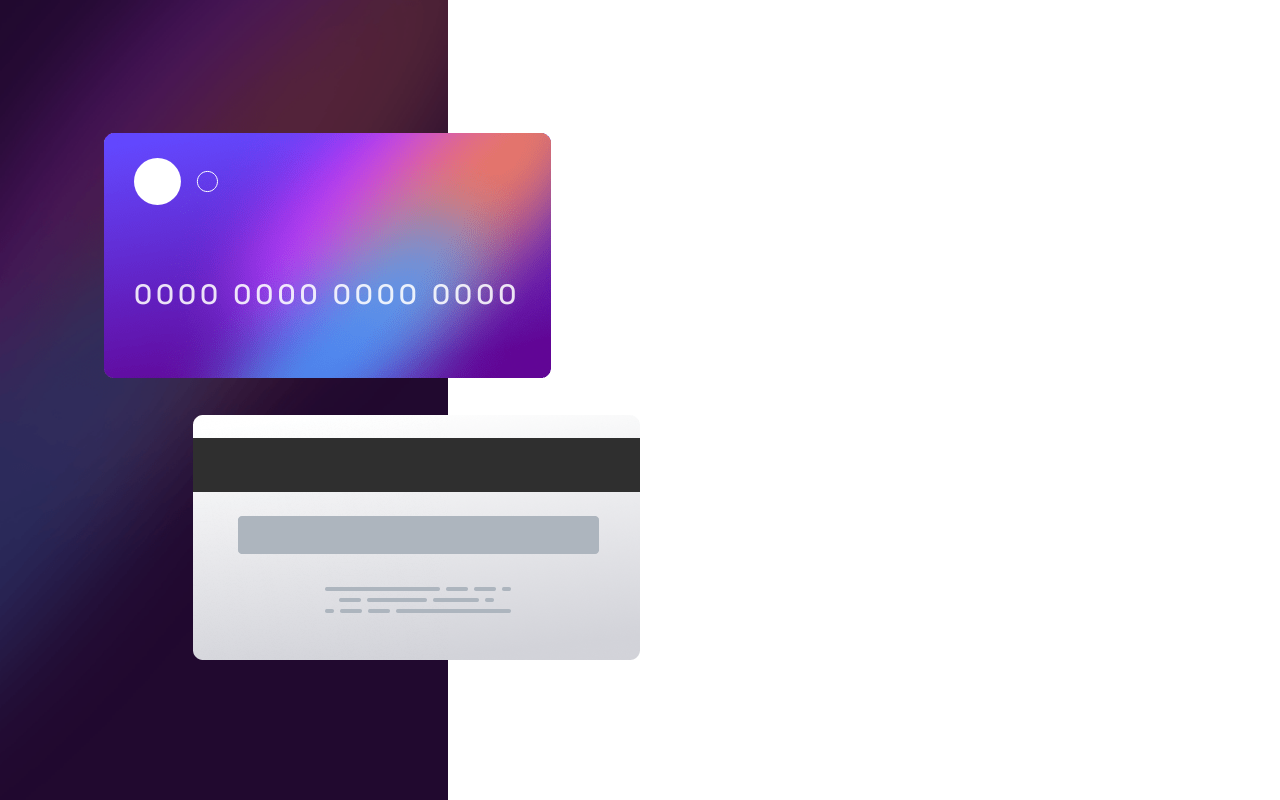
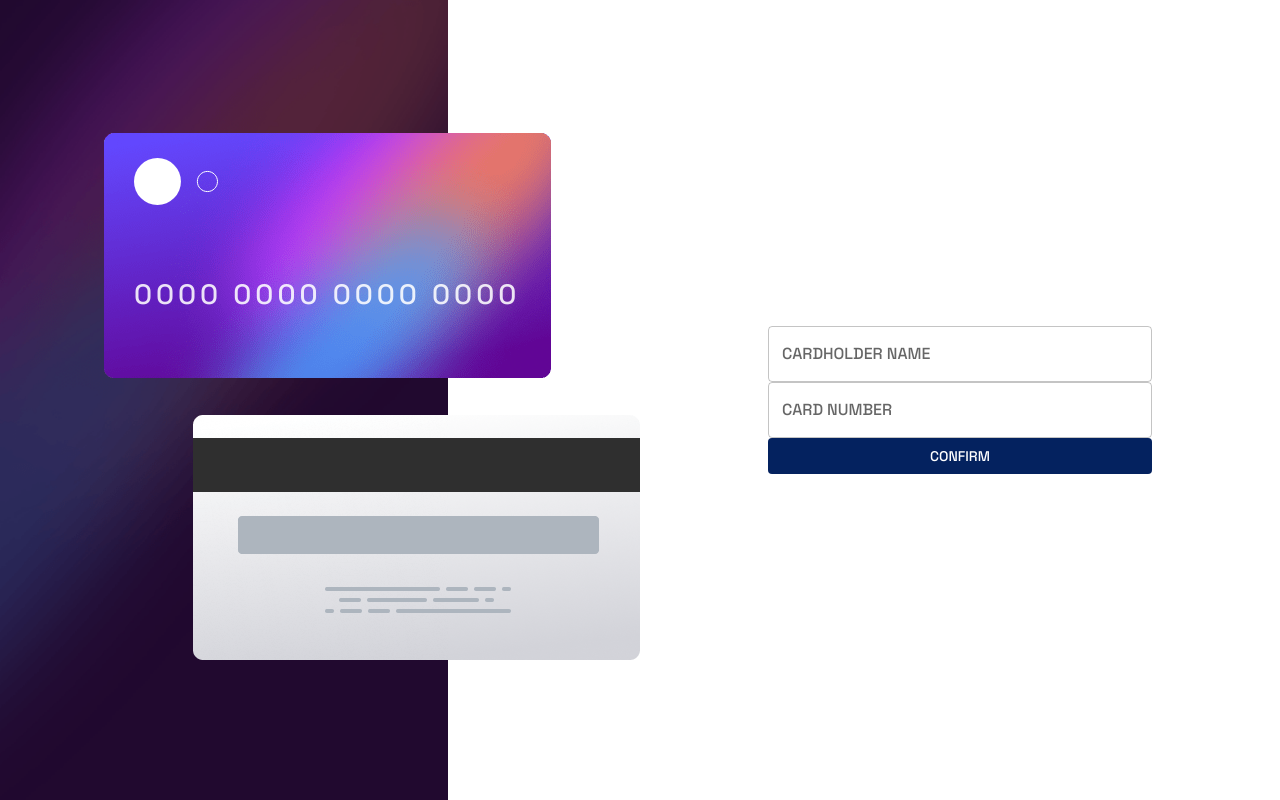
Before and after one commit to DepetrisFe/interactive-card-challenge, a React (Vite) app: page / in a window 1280 px wide. Built offline with nearby package versions, Linux system fonts and the light colour scheme.

Commit message:
basic form settings

```diff
--- a/package.json
+++ b/package.json
@@ -11,6 +11,7 @@
   "dependencies": {
     "@emotion/react": "^11.10.5",
     "@emotion/styled": "^11.10.5",
+    "@mui/lab": "^5.0.0-alpha.113",
     "@mui/material": "^5.11.1",
     "@mui/styles": "^5.11.1",
     "react": "^18.2.0",
--- a/src/mainPage/index.tsx
+++ b/src/mainPage/index.tsx
@@ -1,11 +1,16 @@
 import { useStyles } from "./styles";
-import { Box, Grid, Typography } from "@mui/material";
 import BgCardFront from "../assets/bg-card-front.png";
 import BgCardBack from "../assets/bg-card-back.png";
 import CardLogo from "../assets/card-logo.svg";
+import { Box, Grid, TextField, Typography } from "@mui/material";
+import { LoadingButton } from "@mui/lab";
 
 const MainPage = () => {
   const classes = useStyles();
+
+  const handleSubmit = () => {
+    window.alert("haciendo submit");
+  };
 
   return (
     <Grid container className={classes.root}>
@@ -33,7 +38,33 @@ const MainPage = () => {
           </Box>
         </Box>
       </Grid>
-      <Grid item xs={6} className={classes.formSection}></Grid>
+      <Grid item xs={6} className={classes.formSection}>
+        <Box
+          component="form"
+          onSubmit={handleSubmit}
+          noValidate
+          className={classes.formContainer}
+        >
+          <TextField
+            name="cardName"
+            label={"cardholder name".toUpperCase()}
+            autoComplete="off"
+          />
+          <TextField
+            name="cardNumber"
+            label={"card number".toUpperCase()}
+            autoComplete="off"
+          />
+          <LoadingButton
+            type="submit"
+            fullWidth
+            disableElevation
+            variant="contained"
+          >
+            Confirm
+          </LoadingButton>
+        </Box>
+      </Grid>
     </Grid>
   );
 };
--- a/src/mainPage/styles.tsx
+++ b/src/mainPage/styles.tsx
@@ -58,6 +58,15 @@ export const useStyles = makeStyles((theme: Theme) => {
       width: "100%",
       bottom: "70px",
     },
-    formSection: {},
+    formSection: {
+      display: "flex",
+      justifyContent: "center",
+    },
+    formContainer: {
+      display: "flex",
+      flexDirection: "column",
+      justifyContent: "center",
+      width: "60%",
+    },
   };
 });
```
Also changed, not shown: 1 other file (tests, documents, lock files or other folders).
